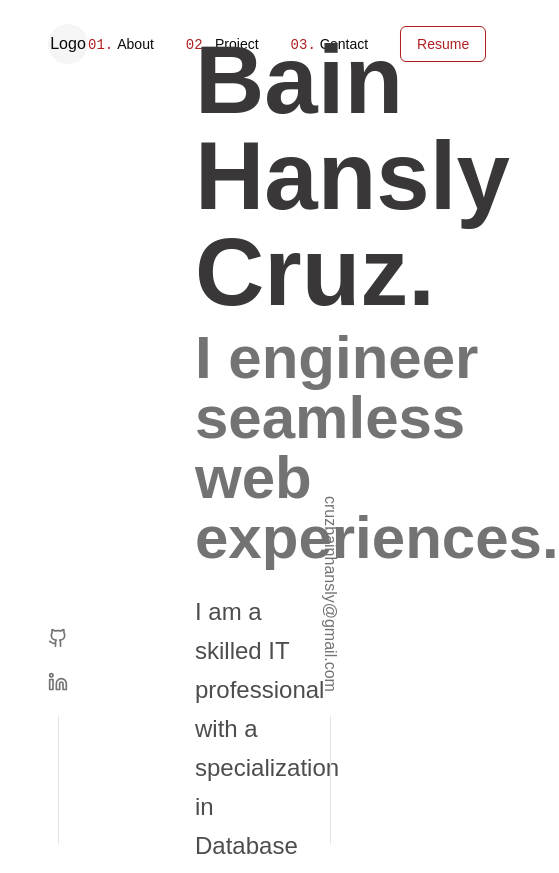
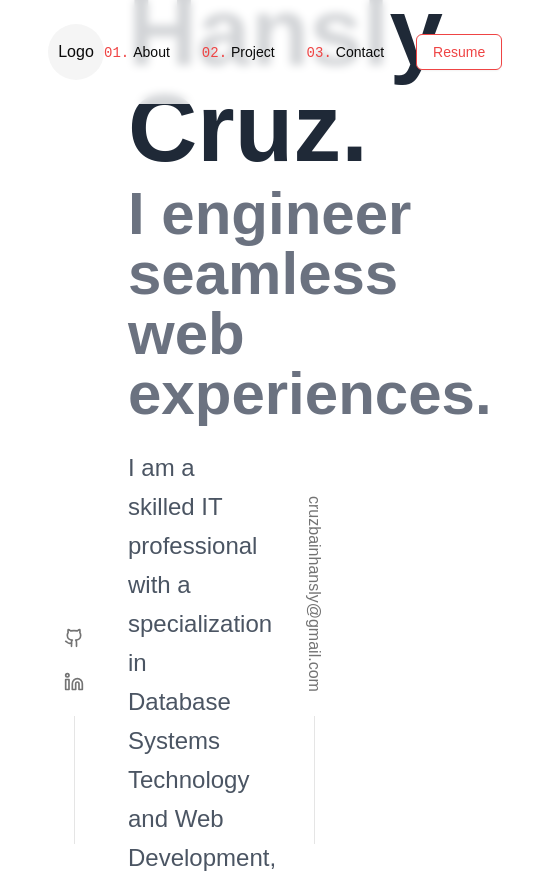
Before and after one commit to bain-dot-dev/bain.404, a Next.js app: page / in a window 390 px wide. Shown: the top 873 px of the page, 559 px wide, since content can reach past the window. Built offline with nearby package versions, Linux system fonts and the light colour scheme.

Commit message:
added some animation to make it less boring

```diff
--- a/app/layout.tsx
+++ b/app/layout.tsx
@@ -2,8 +2,9 @@ import type { Metadata } from "next";
 import { Geist, Geist_Mono } from "next/font/google";
 import "./globals.css";
 import Header from "@/components/header";
-import { Github, Linkedin } from "lucide-react";
-import Link from "next/link";
+import SocialsOnSide from "@/components/socialsOnSide";
+// import { Github, Linkedin } from "lucide-react";
+// import Link from "next/link";
 
 const geistSans = Geist({
   variable: "--font-geist-sans",
@@ -32,7 +33,8 @@ export default function RootLayout({
       >
         <Header />
         {children}
-        <div className="fixed left-12 bottom-0 flex flex-col gap-6 items-center after:content-[''] after:w-[1px] after:h-32 after:bg-border">
+        <SocialsOnSide />
+        {/* <div className="fixed left-16 bottom-0 flex flex-col gap-6 items-center after:content-[''] after:w-[1px] after:h-32 after:bg-border">
           <Link
             href="https://github.com"
             className="text-muted-foreground hover:text-customColors-bloodRed"
@@ -45,10 +47,10 @@ export default function RootLayout({
           >
             <Linkedin className="w-5 h-5" />
           </Link>
-        </div>
+        </div> */}
 
         {/* Fixed Email */}
-        <div className="fixed right-12 bottom-0 flex flex-col items-center gap-6">
+        {/* <div className="fixed right-16 bottom-0 flex flex-col items-center gap-6">
           <Link
             href="mailto:cruzbanhansly@gmail.com"
             className="text-muted-foreground hover:text-customColors-bloodRed vertical-text"
@@ -56,7 +58,7 @@ export default function RootLayout({
             cruzbainhansly@gmail.com
           </Link>
           <div className="w-[1px] h-32 bg-border"></div>
-        </div>
+        </div> */}
       </body>
     </html>
   );
--- a/components/header.tsx
+++ b/components/header.tsx
@@ -1,43 +1,62 @@
+"use client";
+
 import Link from "next/link";
-import { Button } from "./ui/button";
+import { Button } from "@/components/ui/button";
+import { motion } from "framer-motion";
+import { useScrollDirection } from "@/hooks/useScrollDirection";
+
+const navItems = [
+  { href: "#about", label: "About", number: "01" },
+  { href: "#project", label: "Project", number: "02" },
+  { href: "#contact", label: "Contact", number: "03" },
+];
 
 export default function Header() {
+  const { scrollDirection } = useScrollDirection();
+
   return (
-    <header className="flex items-center justify-between px-12 py-6">
+    <motion.header
+      className={`fixed top-0 left-0 right-0 flex items-center justify-between px-12 py-6 bg-background/80 backdrop-blur-sm z-50 transition-all duration-300 ${
+        scrollDirection === "down" ? "-translate-y-full" : "translate-y-0"
+      }`}
+    >
       <div className="flex items-center gap-2">
-        <div className="w-10 h-10 bg-muted rounded-full flex items-center justify-center">
+        <motion.div className="w-14 h-14 bg-muted rounded-full flex items-center justify-center">
           Logo
-        </div>
+        </motion.div>
       </div>
       <nav className="flex items-center gap-8">
+        {navItems.map((item, i) => (
+          <motion.div
+            key={item.number}
+            initial={{ opacity: 0, y: -20 }}
+            animate={{ opacity: 1, y: 0 }}
+            transition={{ duration: 0.3, delay: i * 0.1 }}
+          >
             <Link
-          href="#about"
-          className="text-sm hover:text-customColors-bloodRed"
+              href={item.href}
+              className="text-sm hover:text-red-500 transition-colors"
             >
-          <span className="text-customColors-bloodRed mr-1 font-mono">01.</span>
-          About
+              <span className="text-red-500 mr-1 font-mono">
+                {item.number}.
+              </span>
+              {item.label}
             </Link>
-        <Link
-          href="/project"
-          className="text-sm hover:text-customColors-bloodRed"
+          </motion.div>
+        ))}
+        <motion.div
+          initial={{ opacity: 0, y: -20 }}
+          animate={{ opacity: 1, y: 0 }}
+          transition={{ duration: 0.3, delay: 0.3 }}
         >
-          <span className="text-customColors-bloodRed mr-1 font-mono">02.</span>
-          Project
-        </Link>
-        <Link
-          href="/contact"
-          className="text-sm hover:text-customColors-bloodRed"
-        >
-          <span className="text-customColors-bloodRed mr-1 font-mono">03.</span>
-          Contact
-        </Link>
           <Button
             variant="outline"
-          className="border-customColors-bloodRed text-customColors-bloodRed hover:bg-customColors-bloodRed/85 hover:text-white"
+            className="border-red-500 text-red-500 hover:bg-red-500/85 hover:text-white transition-colors"
           >
             Resume
           </Button>
+        </motion.div>
       </nav>
-    </header>
+    </motion.header>
   );
 }
--- a/components/hero.tsx
+++ b/components/hero.tsx
@@ -1,42 +1,69 @@
+"use client";
+
+import { motion } from "framer-motion";
+
 export default function Hero() {
   const one = (
-    <h1 className="text-xl text-customColors-bloodRed mb-6 font-mono">
+    <motion.h1
+      className="text-xl text-red-500 mb-6 ml-1 font-mono"
+      initial={{ opacity: 0, y: 20 }}
+      animate={{ opacity: 1, y: 0 }}
+      transition={{ duration: 0.5, ease: "easeOut", delay: 1 }}
+    >
       Hi, my name is
-    </h1>
+    </motion.h1>
   );
 
   const two = (
-    <h1 className="text-8xl text-customColors-darkGray font-bold mb-2">
+    <motion.h1
+      className="text-8xl text-gray-800 font-bold mb-2"
+      initial={{ opacity: 0, y: 20 }}
+      animate={{ opacity: 1, y: 0 }}
+      transition={{ duration: 0.5, ease: "easeOut", delay: 1.1 }}
+    >
       Bain Hansly Cruz.
-    </h1>
+    </motion.h1>
   );
 
   const three = (
-    <h2 className="text-6xl text-customColors-gray font-bold text-muted-foreground mb-6">
+    <motion.h2
+      className="text-6xl text-gray-500 font-bold mb-6"
+      initial={{ opacity: 0, y: 20 }}
+      animate={{ opacity: 1, y: 0 }}
+      transition={{ duration: 0.5, ease: "easeOut", delay: 1.2 }}
+    >
       I engineer seamless web experiences.
-    </h2>
+    </motion.h2>
   );
 
   const four = (
-    <p className="text-2xl text-customColors-gray leading-relaxed w-5/6">
+    <motion.p
+      className="text-2xl text-gray-600 leading-relaxed w-5/6"
+      initial={{ opacity: 0, y: 20 }}
+      animate={{ opacity: 1, y: 0 }}
+      transition={{ duration: 0.5, ease: "easeOut", delay: 1.3 }}
+    >
       I am a skilled IT professional with a specialization in Database Systems
       Technology and Web Development, combining my passion for software
       engineering with a focus on delivering high-quality, efficient, and
       scalable solutions.
-    </p>
+    </motion.p>
   );
 
   const items = [one, two, three, four];
 
   return (
     <section className="min-h-screen flex flex-col items-center justify-center px-4">
-      <main className="flex-1 flex flex-col items-start justify-center text-left px-28 w-1/2 -mt-48">
-        <>
-          {items.map((item, i) => (
-            <div key={i}>{item}</div>
-          ))}
-        </>
-      </main>
+      <motion.main
+        className="flex-1 flex flex-col items-start justify-center text-left px-28 w-full lg:w-1/2 -mt-48"
+        initial={{ opacity: 0 }}
+        animate={{ opacity: 1 }}
+        transition={{ duration: 0.5, ease: "easeOut" }}
+      >
+        {items.map((item, i) => (
+          <div key={i}>{item}</div>
+        ))}
+      </motion.main>
     </section>
   );
 }
--- a/components/section1.tsx
+++ b/components/section1.tsx
@@ -1,11 +1,50 @@
+"use client";
+
 import Image from "next/image";
+import { motion, useInView } from "framer-motion";
+import { useRef } from "react";
 
 export default function Section1() {
+  const sectionRef = useRef(null);
+  const isInView = useInView(sectionRef, { once: true, amount: 0.3 });
+
+  const containerVariants = {
+    hidden: { opacity: 0, y: 50 },
+    visible: {
+      opacity: 1,
+      y: 0,
+      transition: {
+        duration: 0.5,
+        staggerChildren: 0.1,
+      },
+    },
+  };
+
+  const itemVariants = {
+    hidden: { opacity: 0, y: 20 },
+    visible: {
+      opacity: 1,
+      y: 0,
+      transition: { duration: 0.5 },
+    },
+  };
+
   return (
-    <section className="h-1/2 flex items-center justify-center px-12 py-24">
-      <div className="flex items-start gap-12 w-full max-w-5xl">
+    <section
+      ref={sectionRef}
+      className="h-3/4 flex items-center justify-center px-12 py-24 mb-52"
+    >
+      <motion.div
+        className="flex items-start gap-12 w-full max-w-5xl"
+        variants={containerVariants}
+        initial="hidden"
+        animate={isInView ? "visible" : "hidden"}
+      >
         <div className="flex-1 space-y-8">
-          <div className="flex items-center gap-4">
+          <motion.div
+            variants={itemVariants}
+            className="flex items-center gap-4"
+          >
             <h2 className="text-4xl font-semibold text-customColors-darkGray">
               <span className="text-2xl text-customColors-bloodRed font-mono">
                 01.
@@ -13,9 +52,12 @@ export default function Section1() {
               About me
             </h2>
             <div className="h-[1px] flex-1 bg-border"></div>
-          </div>
+          </motion.div>
 
-          <div className="space-y-6 text-customColors-gray">
+          <motion.div
+            variants={itemVariants}
+            className="space-y-6 text-customColors-gray"
+          >
             <p className="text-xl leading-relaxed">
               Hello! My name is Bain Hansly Cruz, and I enjoy solving problems
               and turning ideas into solutions. My interest in freelancing
@@ -30,9 +72,12 @@ export default function Section1() {
               believe in the power of technology to bridge gaps, simplify
               processes, and make a meaningful impact on people&apos;s lives.
             </p>
-          </div>
+          </motion.div>
 
-          <div className="space-y-2 text-xl text-muted-foreground">
+          <motion.div
+            variants={itemVariants}
+            className="space-y-2 text-xl text-muted-foreground"
+          >
             <p>
               Here are a few technologies I&apos;ve been working with recently:
             </p>
@@ -50,18 +95,21 @@ export default function Section1() {
                 </div>
               ))}
             </div>
-          </div>
+          </motion.div>
         </div>
 
-        <div className="relative w-80 h-80 mt-20">
+        <motion.div
+          variants={itemVariants}
+          className="relative w-80 h-80 mt-20"
+        >
           <Image
             src="/bain/Cruz, Bain Hansly.png"
-            alt="3R Shane IMS Preview"
+            alt="Bain Hansly Cruz"
             fill
             className="object-cover"
           />
-        </div>
-      </div>
+        </motion.div>
+      </motion.div>
     </section>
   );
 }
--- a/components/section2.tsx
+++ b/components/section2.tsx
@@ -1,13 +1,49 @@
+"use client";
+
 import { Github, ExternalLink } from "lucide-react";
 import Link from "next/link";
 import Image from "next/image";
+import { motion, useInView } from "framer-motion";
+import { useRef } from "react";
 
 export default function Section2() {
+  const sectionRef = useRef(null);
+  const isInView = useInView(sectionRef, { once: true, amount: 0.3 });
+
+  const containerVariants = {
+    hidden: { opacity: 0, y: 50 },
+    visible: {
+      opacity: 1,
+      y: 0,
+      transition: {
+        duration: 0.5,
+        staggerChildren: 0.1,
+      },
+    },
+  };
+
+  const itemVariants = {
+    hidden: { opacity: 0, y: 20 },
+    visible: {
+      opacity: 1,
+      y: 0,
+      transition: { duration: 0.5 },
+    },
+  };
+
   return (
-    <section className="h-1/2 flex items-center justify-center px-12 py-24">
-      <div className="w-full max-w-5xl space-y-12">
+    <section
+      ref={sectionRef}
+      className="h-1/2 flex items-center justify-center px-12 py-24 mb-56"
+    >
+      <motion.div
+        className="w-full max-w-5xl space-y-12"
+        variants={containerVariants}
+        initial="hidden"
+        animate={isInView ? "visible" : "hidden"}
+      >
         {/* Section Header */}
-        <div className="flex items-center gap-4">
+        <motion.div variants={itemVariants} className="flex items-center gap-4">
           <h2 className="text-4xl font-semibold">
             <span className="text-2xl text-customColors-bloodRed font-mono">
               02.
@@ -15,10 +51,13 @@ export default function Section2() {
             Project
           </h2>
           <div className="h-[1px] flex-1 bg-border"></div>
-        </div>
+        </motion.div>
 
         {/* Project Content */}
-        <div className="relative grid grid-cols-12 gap-4">
+        <motion.div
+          variants={itemVariants}
+          className="relative grid grid-cols-12 gap-4"
+        >
           {/* Image Section */}
           <div className="col-span-7 relative">
             <div className="relative aspect-video w-full">
@@ -34,35 +73,46 @@ export default function Section2() {
 
           {/* Text Section */}
           <div className="col-span-5 flex flex-col items-end gap-4">
-            <p className="text-customColors-bloodRed text-md font-mono">
+            <motion.p
+              variants={itemVariants}
+              className="text-customColors-bloodRed text-md font-mono"
+            >
               Featured Project
-            </p>
-            <h3 className="text-4xl font-semibold">3R Shane IMS</h3>
-            <div className="bg-muted/20 p-6 text-right">
+            </motion.p>
+            <motion.h3
+              variants={itemVariants}
+              className="text-4xl font-semibold"
+            >
+              3R Shane IMS
+            </motion.h3>
+            <motion.div
+              variants={itemVariants}
+              className="bg-muted/20 p-6 text-right"
+            >
               <p className="text-lg text-muted-foreground">
                 An inventory management system with point-of-sale, and purchase
                 order (procurement of goods) for rice mill businesses.
               </p>
-            </div>
-            <div className="flex gap-4">
+            </motion.div>
+            <motion.div variants={itemVariants} className="flex gap-4">
               <Link
                 href="#"
-                className="text-muted-foreground hover:text-primary"
+                className="text-muted-foreground hover:text-primary transition-colors"
                 aria-label="View source code on GitHub"
               >
                 <Github className="w-5 h-5" />
               </Link>
               <Link
                 href="#"
-                className="text-muted-foreground hover:text-primary"
+                className="text-muted-foreground hover:text-primary transition-colors"
                 aria-label="Visit live site"
               >
                 <ExternalLink className="w-5 h-5" />
               </Link>
-            </div>
+            </motion.div>
           </div>
-        </div>
-      </div>
+        </motion.div>
+      </motion.div>
     </section>
   );
 }
--- a/components/section3.tsx
+++ b/components/section3.tsx
@@ -1,27 +1,70 @@
+"use client";
+
 import { Button } from "@/components/ui/button";
 import Link from "next/link";
+import { motion, useInView } from "framer-motion";
+import { useRef } from "react";
 
 export default function Section3() {
+  const sectionRef = useRef(null);
+  const isInView = useInView(sectionRef, { once: true, amount: 0.3 });
+
+  const containerVariants = {
+    hidden: { opacity: 0, y: 50 },
+    visible: {
+      opacity: 1,
+      y: 0,
+      transition: {
+        duration: 0.5,
+        staggerChildren: 0.1,
+      },
+    },
+  };
+
+  const itemVariants = {
+    hidden: { opacity: 0, y: 20 },
+    visible: {
+      opacity: 1,
+      y: 0,
+      transition: { duration: 0.5 },
+    },
+  };
+
   return (
-    <section className="h-1/2 flex flex-col px-12 py-24 mt-36">
-      <div className="flex-1 flex flex-col items-center justify-center max-w-3xl mx-auto text-center">
-        <p className="text-customColors-bloodRed text-3xl mb-4 font-mono">
+    <section ref={sectionRef} className="h-1/2 flex flex-col px-12 py-24 mb-40">
+      <motion.div
+        className="flex-1 flex flex-col items-center justify-center max-w-3xl mx-auto text-center"
+        variants={containerVariants}
+        initial="hidden"
+        animate={isInView ? "visible" : "hidden"}
+      >
+        <motion.p
+          variants={itemVariants}
+          className="text-customColors-bloodRed text-3xl mb-4 font-mono"
+        >
           03. What&apos;s Next?
-        </p>
-        <h2 className="text-8xl font-bold mb-6">Get In Touch</h2>
-        <p className="text-muted-foreground text-lg mb-12 max-w-xl">
+        </motion.p>
+        <motion.h2 variants={itemVariants} className="text-8xl font-bold mb-6">
+          Get In Touch
+        </motion.h2>
+        <motion.p
+          variants={itemVariants}
+          className="text-muted-foreground text-lg mb-12 max-w-xl"
+        >
           I&apos;m currently open to new opportunities, and my inbox is always
           open. Whether you have a question or just want to say hello, feel free
           to reach out, and I&apos;ll do my best to get back to you!
-        </p>
+        </motion.p>
+        <motion.div variants={itemVariants}>
           <Button
             variant="outline"
-          className="border-customColors-bloodRed text-customColors-bloodRed hover:bg-customColors-bloodRed/85 hover:text-white px-8"
+            className="border-customColors-bloodRed text-customColors-bloodRed hover:bg-customColors-bloodRed/85 hover:text-white px-8 transition-colors duration-300"
             asChild
           >
             <Link href="mailto:cruzbanhansly@gmail.com">Say Hello</Link>
           </Button>
-      </div>
+        </motion.div>
+      </motion.div>
     </section>
   );
 }
--- /dev/null
+++ b/components/socialsOnSide.tsx
@@ -0,0 +1,47 @@
+"use client";
+
+import { Github, Linkedin } from "lucide-react";
+import Link from "next/link";
+import { motion } from "framer-motion";
+
+export default function SocialsOnSide() {
+  return (
+    <div>
+      <motion.div
+        className="fixed left-16 bottom-0 flex flex-col gap-6 items-center after:content-[''] after:w-[1px] after:h-32 after:bg-border"
+        initial={{ opacity: 0, x: -20 }}
+        animate={{ opacity: 1, x: 0 }}
+        transition={{ duration: 0.5, delay: 1.6 }}
+      >
+        <Link
+          href="https://github.com"
+          className="text-muted-foreground hover:text-red-500 transition-colors"
+        >
+          <Github className="w-5 h-5" />
+        </Link>
+        <Link
+          href="https://linkedin.com"
+          className="text-muted-foreground hover:text-red-500 transition-colors"
+        >
+          <Linkedin className="w-5 h-5" />
+        </Link>
+      </motion.div>
+
+      {/* Fixed Email */}
+      <motion.div
+        className="fixed right-16 bottom-0 flex flex-col items-center gap-6"
+        initial={{ opacity: 0, x: 20 }}
+        animate={{ opacity: 1, x: 0 }}
+        transition={{ duration: 0.5, delay: 1.6 }}
+      >
+        <Link
+          href="mailto:cruzbanhansly@gmail.com"
+          className="text-muted-foreground hover:text-red-500 vertical-text transition-colors"
+        >
+          cruzbainhansly@gmail.com
+        </Link>
+        <div className="w-[1px] h-32 bg-border"></div>
+      </motion.div>
+    </div>
+  );
+}
--- /dev/null
+++ b/hooks/useScrollDirection.ts
@@ -0,0 +1,35 @@
+'use client'
+
+import { useState, useEffect } from 'react'
+
+export function useScrollDirection() {
+  const [scrollDirection, setScrollDirection] = useState<'up' | 'down'>('up')
+  const [scrolledToTop, setScrolledToTop] = useState(true)
+
+  useEffect(() => {
+    let lastScrollY = window.scrollY
+
+    const updateScrollDirection = () => {
+      const scrollY = window.scrollY
+      const direction = scrollY > lastScrollY ? 'down' : 'up'
+
+      if (scrollY === 0) {
+        setScrolledToTop(true)
+      } else {
+        setScrolledToTop(false)
+      }
+
+      if (direction !== scrollDirection && (scrollY - lastScrollY > 10 || scrollY - lastScrollY < -10)) {
+        setScrollDirection(direction)
+      }
+      lastScrollY = scrollY > 0 ? scrollY : 0
+    }
+
+    window.addEventListener('scroll', updateScrollDirection)
+    return () => {
+      window.removeEventListener('scroll', updateScrollDirection)
+    }
+  }, [scrollDirection])
+
+  return { scrollDirection, scrolledToTop }
+}
--- a/package.json
+++ b/package.json
@@ -13,6 +13,7 @@
     "class-variance-authority": "^0.7.1",
     "clsx": "^2.1.1",
     "lucide-react": "^0.468.0",
+    "motion": "^11.15.0",
     "next": "15.1.1",
     "react": "^19.0.0",
     "react-dom": "^19.0.0",
```
Also changed, not shown: 1 other file (tests, documents, lock files or other folders). Lines whose indentation alone changed are shown as unchanged.
